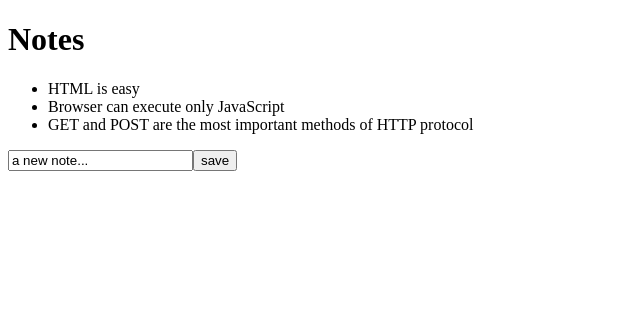
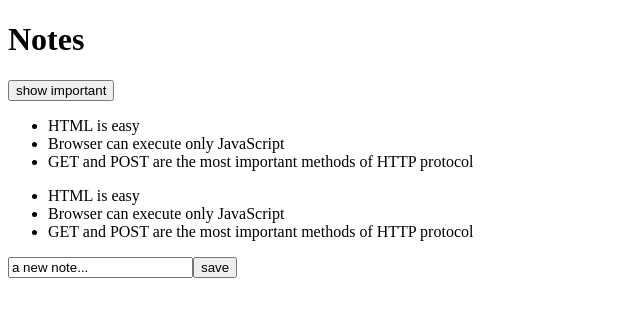
Before and after one commit to salcrom/FullStackOpen_part3, a React (Vite) app: page / in a window 1280 px wide. Shown: the top 316 px of the page, without its empty margins (0-640 px from the left). Built offline with nearby package versions, Linux system fonts and the light colour scheme.

Commit message:
filtrado elementos mostrados - listo

```diff
--- a/src/App.jsx
+++ b/src/App.jsx
@@ -4,6 +4,7 @@
 const App = (props) => {
     const [notes, setNotes] = useState(props.notes);
     const [newNote, setNewNote] = useState("a new note...");
+    const [showAll, setShowAll] = useState(true);
 
     const addNote = (event) => {
         event.preventDefault();
@@ -23,9 +24,23 @@
         setNewNote(event.target.value);
     };
 
+    const notesToShow = showAll
+        ? notes
+        : notes.filter((note) => note.important === true);
+
     return (
         <div>
             <h1>Notes</h1>
+            <div>
+                <button onClick={() => setShowAll(!showAll)}>
+                    show {showAll ? "important" : "all"}
+                </button>
+            </div>
+            <ul>
+                {notesToShow.map((note) => (
+                    <Note key={note.id} note={note} />
+                ))}
+            </ul>
             <ul>
                 {notes.map((note) => (
                     <Note key={note.id} note={note} />
```
